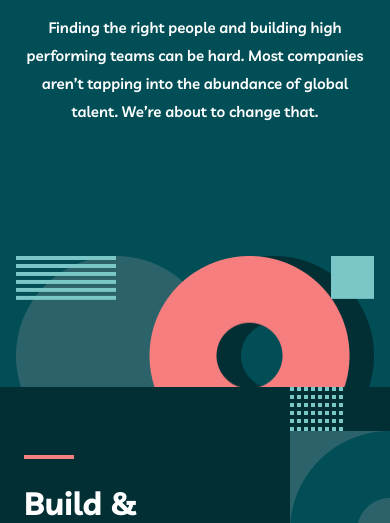
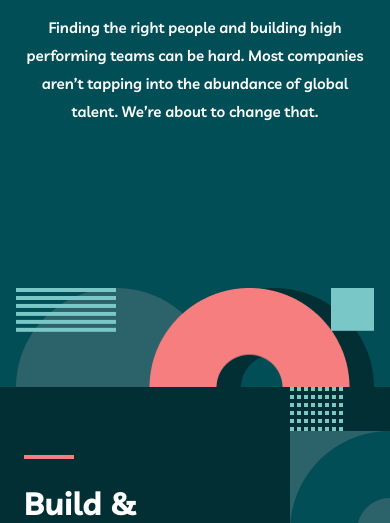
Before and after one commit to Nurmuhammad-Ikromov/myteam, a plain HTML site: page index.html in a window 390 px wide. Shown: the part 264-787 px from the top of the page. Drawn offline with Linux system fonts and the light colour scheme.

Commit message:
add changes

```diff
--- a/sass/blocks/_hero.scss
+++ b/sass/blocks/_hero.scss
@@ -2,9 +2,9 @@
     position: relative;
     background-color: #014E56;
     background-image: url("../../images/hero-before.png");
-        background-size: 200px 200px;
-        background-position: calc(50% - 760px) 56px;
-        background-repeat: no-repeat;
+    background-size: 200px 200px;
+    background-position: calc(50% - 760px) 56px;
+    background-repeat: no-repeat;
 
 }
 
@@ -22,6 +22,7 @@
 
 
 }
+
 .site__title {
     font-weight: 700;
     font-size: 100px;
@@ -30,13 +31,15 @@
     margin: 0;
 }
 
-.site__title > span{
+.site__title>span {
     color: #F67E7E;
 }
+
 .site__hero__info {
     width: 100%;
     max-width: 445px;
 }
+
 .site__hero__span {
     display: inline-block;
     width: 50px;
@@ -44,6 +47,7 @@
     background-color: #79C8C7;
     margin-bottom: 79px;
 }
+
 .site__hero__text {
     width: 100%;
     max-width: 445px;
@@ -56,14 +60,14 @@
 
 
 
-@media only screen and (max-width:1150px){
-    .site__title{
+@media only screen and (max-width:1150px) {
+    .site__title {
         font-size: 80px;
         line-height: 80px;
         margin-right: 20px;
     }
 
-    .site__hero::after{
+    .site__hero::after {
         bottom: 0;
         left: 0;
         right: 0;
@@ -71,22 +75,28 @@
     }
 }
 
-@media only screen and (max-width:940px){
-    .site__hero__inner{
+@media only screen and (max-width:940px) {
+
+
+    .site__hero__inner {
         flex-direction: column;
         text-align: center;
-        background-position: right calc(50% + 305px);
+
+        background-image: url("../../images/hero-after.png");
+        background-position: center calc(50% + 305px);
     }
-    .site__title{
+
+    .site__title {
         font-size: 75px;
         line-height: 75px;
         margin-bottom: 20px;
     }
 
-    .site__hero__span{
+    .site__hero__span {
         margin-bottom: 20px;
     }
-    .site__hero::after{
+
+    .site__hero::after {
         bottom: 0;
         left: 0;
         right: 0;
@@ -95,29 +105,33 @@
 }
 
 
-@include max-width(768px){
-    .site__hero__inner{
+@include max-width(768px) {
+
+    .site__hero__inner {
         flex-direction: column;
         text-align: center;
         padding-top: 48px;
-        background-position: right calc(50% + 255px);
+
+        background-image: none, url("../../images/hero-after.png");
+        background-position: center calc(50% + 257px);
     }
 
-    .site__hero__info{
+    .site__hero__info {
         width: 100%;
         max-width: 457px;
     }
-    .site__title{
+
+    .site__title {
         font-size: 64px;
         line-height: 56px;
         margin-bottom: 24px;
     }
 
-    .site__hero__span{
+    .site__hero__span {
         display: none;
     }
 
-    .site__hero__text{
+    .site__hero__text {
         font-size: 15px;
         line-height: 28px;
         width: 100%;
@@ -127,21 +141,26 @@
 }
 
 
-@include max-width(576px){
-    .site__hero__inner{
+@include max-width(576px) {
+
+    .site__hero__inner {
         flex-direction: column;
         text-align: center;
         padding-top: 48px;
         padding-bottom: 197px;
+
+        background-image: none, url("../../images/hero-after.png");
+        background-size: 358px 200px;
         background-position: center calc(50% + 215px);
 
     }
 
-    .site__hero__info{
+    .site__hero__info {
         width: 100%;
         max-width: 457px;
     }
-    .site__title{
+
+    .site__title {
         font-size: 40px;
         line-height: 40px;
         margin-bottom: 22px;
@@ -149,46 +168,46 @@
 
 }
 
-@include max-width(463.5px){
-    .site__hero{
-        background-image:none, url("../../images/hero-after.png");
-        background-repeat: no-repeat;
+@include max-width(463.5px) {
+    .site__hero {
+        background-image: none, url("../../images/hero-after.png");
         background-size: 358px 200px;
-        background-position: center calc(50% + 230px);
+        background-position: center calc(50% + 262px);
+
         padding-bottom: 64px;
     }
-    .site__hero__inner{
+
+    .site__hero__inner {
         background-image: none;
     }
 }
 
-@include max-width(369px){
-    .site__hero{
-        background-position: center calc(50% + 245px);
+@include max-width(368.5px) {
+    .site__hero {
+        background-position: center calc(50% + 275px);
     }
-    .site__hero__inner{
-        background: none;
-    }
+
 }
 
-@include max-width(360px){
-    .site__hero{
-        background-position: center calc(50% + 227px);
+@include max-width(360px) {
+    .site__hero {
+        background-position: center calc(50% + 257px);
     }
-    .site__hero__inner{
+
+    .site__hero__inner {
         flex-direction: column;
         text-align: center;
         padding-top: 40px;
         padding-bottom: 180px;
     }
 
-    .site__title{
+    .site__title {
         font-size: 36px;
         line-height: 36px;
         margin-bottom: 16px;
     }
 
-    .site__hero::after{
+    .site__hero::after {
         bottom: 0;
         left: 0;
         right: 0;
@@ -203,19 +222,18 @@
 
 }
 
-@media
-only screen and (-webkit-min-device-pixel-ratio: 2),
-only screen and (   min--moz-device-pixel-ratio: 2),
-only screen and (     -o-min-device-pixel-ratio: 2/1),
-only screen and (        min-device-pixel-ratio: 2),
-only screen and (                min-resolution: 192dpi),
-only screen and (                min-resolution: 2dppx) {
+@media only screen and (-webkit-min-device-pixel-ratio: 2),
+only screen and (min--moz-device-pixel-ratio: 2),
+only screen and (-o-min-device-pixel-ratio: 2/1),
+only screen and (min-device-pixel-ratio: 2),
+only screen and (min-resolution: 192dpi),
+only screen and (min-resolution: 2dppx) {
 
-    .site__hero::before{
+    .site__hero::before {
         background-image: url("../../images/hero-before@2x.png");
     }
 
-    .site__hero::after{
+    .site__hero::after {
         background-image: url("../../images/hero-after@2x.png");
     }
 }
```
Also changed, not shown: css/main.css, 1 other file.
